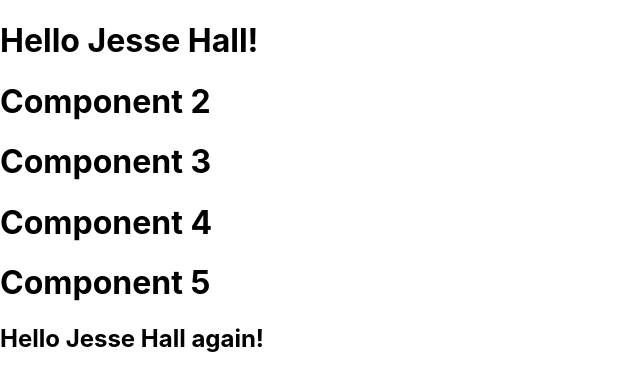
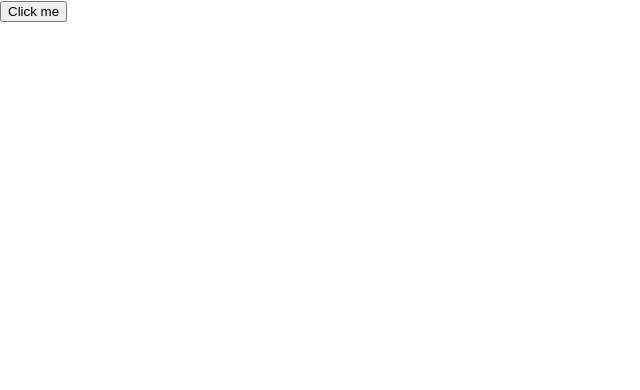
Before and after one commit to adtyagupta72/React-weekly-class, a React (Create React App) app: page / in a window 1280 px wide. Shown: the top 390 px of the page, without its empty margins (0-640 px from the left). Built offline with nearby package versions, Linux system fonts and the light colour scheme.

Commit message:
React: Class component life cycle

```diff
--- /dev/null
+++ b/src/MyClassComponent.jsx
@@ -0,0 +1,34 @@
+import React from "react"
+
+class MyClassComponent extends React.Component
+{
+    state = { counter: 0}
+    constructor()
+    {
+        super()
+        console.log("Consturctor called!")
+    }
+
+    incrementCounter()
+    {
+        this.setState({counter: this.state.counter+1})
+    }
+
+    static getDerivedStateFromProps()
+    {
+        console.log("Inside the getDerivedStateFromProps")
+    }
+    render()
+    {
+        console.log("Inside the render method")
+        console.log(this.props)
+        return (
+            <button onClick={this.incrementCounter}>Click me</button>
+        )
+    }
+    componentDidMount()
+    {
+        console.log("Inside the componentDidMount method")
+    }
+}
+export default MyClassComponent
--- a/src/index.js
+++ b/src/index.js
@@ -13,6 +13,7 @@ import Signin from './React-Router-Example/Signin';
 import AboutUs from './React-Router-Example/AboutUs';
 import { BrowserRouter, Route, Routes } from 'react-router-dom';
 import MultiComponent from './MultiComponent';
+import MyClassComponent from './MyClassComponent';
 
 const root = ReactDOM.createRoot(document.getElementById('root'));
 // <React.StrictMode>
@@ -39,7 +40,8 @@ root.render(
     //     </Route>
     //   </Routes>
     // </BrowserRouter>
-    <MultiComponent/>
+    // <MultiComponent/>
+    <MyClassComponent/>
 
     // <div>
 
```
